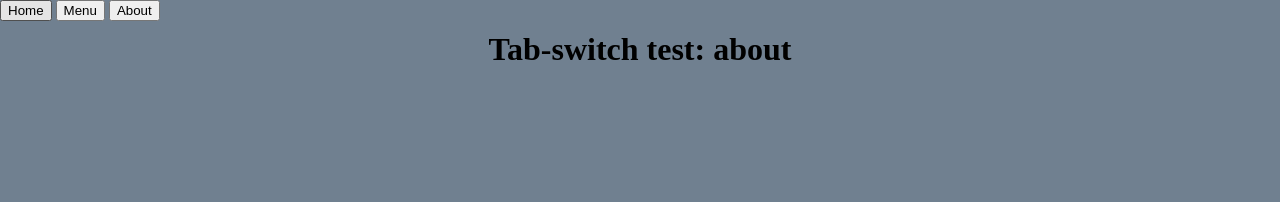
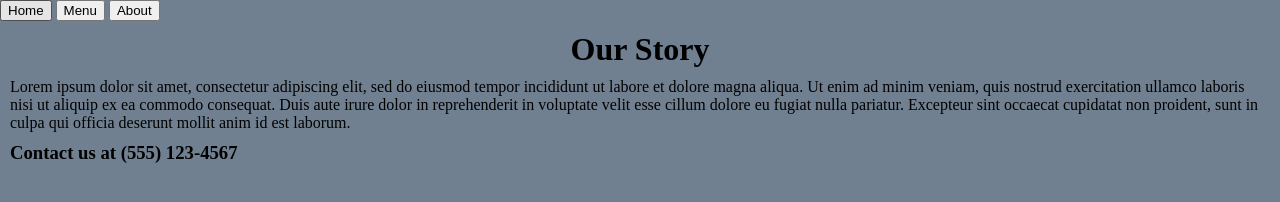
Before and after one commit to Wulver2/test-restaurant-page, a website built with webpack: page src/template.html in a window 1280 px wide. Both pictures are taken after a click on the button "About". Built offline with nearby package versions, Linux system fonts and the light colour scheme.

Commit message:
Added some content to about tab

```diff
--- a/src/about.js
+++ b/src/about.js
@@ -1,5 +1,13 @@
 export function about() {
-    var about = document.createElement("h1");
-    about.textContent = "Tab-switch test: about";
+    var about = document.createElement("div");
+    var heading = document.createElement("h1");
+    var story = document.createElement("p");
+    var contact = document.createElement("h3");
+    heading.textContent = "Our Story";
+    story.textContent = "Lorem ipsum dolor sit amet, consectetur adipiscing elit, sed do eiusmod tempor incididunt ut labore et dolore magna aliqua. Ut enim ad minim veniam, quis nostrud exercitation ullamco laboris nisi ut aliquip ex ea commodo consequat. Duis aute irure dolor in reprehenderit in voluptate velit esse cillum dolore eu fugiat nulla pariatur. Excepteur sint occaecat cupidatat non proident, sunt in culpa qui officia deserunt mollit anim id est laborum.";
+    contact.textContent = "Contact us at (555) 123-4567";
+    about.appendChild(heading);
+    about.appendChild(story);
+    about.appendChild(contact);
     return about;
-}
+};
--- a/src/content.js
+++ b/src/content.js
@@ -3,10 +3,11 @@ export function content() {
     var heading = document.createElement("h1");
     var img = document.createElement("img");
     var text = document.createElement("p");
+    img.className = "home_img"
     heading.textContent = "Welcome";
     text.textContent = "Lorem ipsum dolor sit amet consectetur adipisicing elit. Nemo blanditiis veritatis voluptatibus, eius, tempore iste pariatur molestias deserunt dignissimos aut eaque, enim iure necessitatibus accusamus illo architecto cum minima? Ullam. Lorem ipsum dolor sit amet consectetur adipisicing elit. Illo corporis a suscipit repellat amet, unde eveniet impedit aperiam. Minus facere autem quod magnam, illo voluptates eaque consequatur deleniti quidem at!"
     img.src = "https://media.istockphoto.com/id/1388791676/photo/teppanyaki-style.jpg?s=612x612&w=0&k=20&c=j2QXPUQapSE9221h9Hr7XOa5ywcuJUBl3xcv7a63LRE="
     div.appendChild(heading);
     div.appendChild(img);
     div.appendChild(text);
-}
+};
--- a/src/menu.js
+++ b/src/menu.js
@@ -1,5 +1,8 @@
 export function menuInfo() {
-    var menu = document.createElement("h1");
-    menu.textContent = "Tab-switch test: menu";
+    var menu = document.createElement("div");
+    var heading = document.createElement("h1")
+    heading.textContent = "Menu";
+    // append everything to menu and return it
+    menu.appendChild(heading);
     return menu;
-}
+};
--- a/src/style.css
+++ b/src/style.css
@@ -10,11 +10,11 @@ text-align: center;
 margin: 10px;
 }
 
-#content p {
+#content p, h3 {
     margin: 10px;
 }
 
-img {
+.home_img {
     width: 100%;
     height: 20%;
     object-fit: cover;
```
